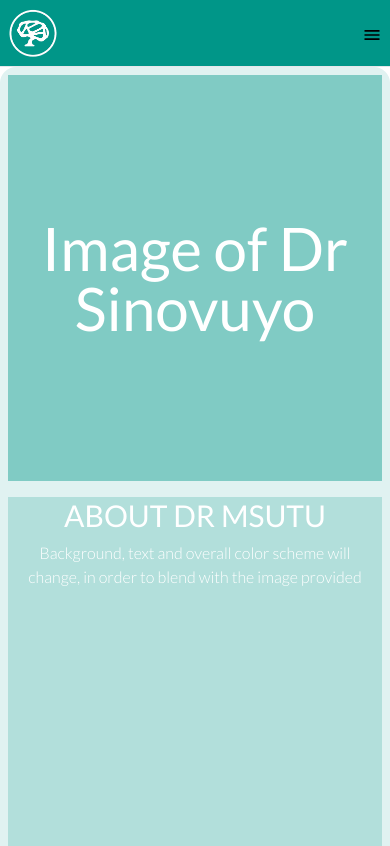
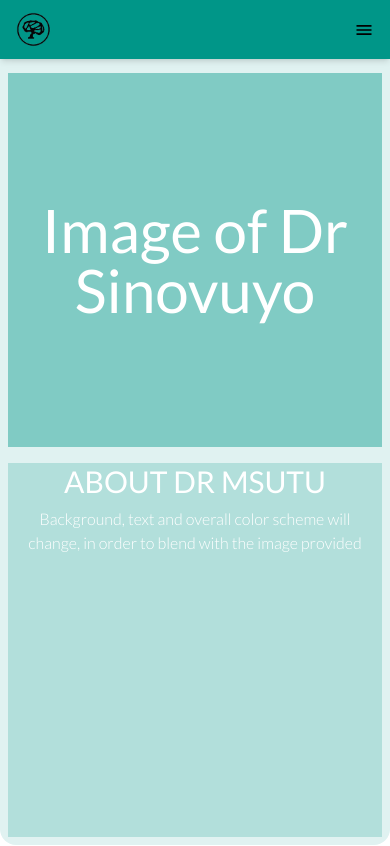
Before and after one commit to DuncanMoyo/drsinovuyomsutu, a Next.js app: page / in a window 390 px wide. Shown: the top 846 px of the page. Built offline with nearby package versions, Linux system fonts and the light colour scheme.

Commit message:
Added an AnchorLink for smooth scrolling

```diff
--- a/components/shared/Approach.tsx
+++ b/components/shared/Approach.tsx
@@ -1,6 +1,8 @@
+'use client'
+
 const Approach = () => {
   return (
-    <div className="bg-lightestTeal h-screen w-screen mx-auto mt-5 max-w-7xl flex flex-col rounded-2xl">
+    <div id="three" className="bg-lightestTeal h-screen w-screen mx-auto max-w-7xl flex flex-col rounded-2xl pt-16">
       <div className="border-solid mx-20 mb-5 md:mx-96 border-darkerTeal mt-10 border-2 rounded-lg text-center">
         <h1 className="text-base m-2 uppercase md:text-5xl">Consultations</h1>
       </div>
--- a/components/shared/ContactMe.tsx
+++ b/components/shared/ContactMe.tsx
@@ -70,7 +70,7 @@ const ContactMe = ({ message }: Props) => {
   };
 
   return (
-    <div className="h-screen justify-center mx-auto md:mt-20 w-screen max-w-5xl flex flex-col md:flex-row items-center rounded-2xl bg-lightestTeal">
+    <div id="four" className="h-full md:h-screen justify-center mx-auto md:mt-20 w-screen max-w-5xl flex flex-col md:flex-row items-center rounded-2xl mt-5 pt-8 md:pt-16 bg-lightestTeal">
       <div className="flex flex-col w-80 p-3 md:h-full justify-center rounded-2xl md:bg-lighterTeal">
         <p className="md:pb-10 p-5">
           To inquire about our pricing details, we kindly ask you to reach out
--- a/components/shared/Header.tsx
+++ b/components/shared/Header.tsx
@@ -1,28 +1,74 @@
+"use client";
+
+import { useState } from "react";
+import AnchorLink from "react-anchor-link-smooth-scroll";
+import { navLinks } from "@/lib/constants";
 import Image from "next/image";
-import Link from "next/link";
-import MobileMenu from "./MobileMenu";
+import Icon from "../ui/Icon";
 
 const Header = () => {
+  const [toggle, setToggle] = useState(false);
   return (
-    <header className="w-full border-b bg-darkestTeal">
-      <div className="max-w-7xl lg:mx-auto p-2 md:px-10 xl:px-0 w-full flex items-center justify-between">
-        <Link href="/">
+    <header className="w-full border-b bg-darkestTeal md:fixed">
+      <div className="max-w-7xl lg:mx-auto p-2 md:px-10 xl:px-0 w-full items-center justify-between md:justify-around hidden md:flex">
+        <AnchorLink href="#home">
           <Image
             src="/assets/images/logo_white.png"
-            alt="logo"
+            alt="logo_white"
             width={50}
             height={50}
           />
-        </Link>
+        </AnchorLink>
 
-        <nav className="w-full max-w-xs md:flex md:flex-between hidden">
-          <h1 className="text-headerColor uppercase">Links will be here</h1>
-        </nav>
-
-        <div className="flex w-32 justify-end gap-3">
-          <MobileMenu />
+        <div className="hidden md:justify-center md:flex">
+          <ol className="flex items-center justify-between p-0 m-0">
+            {navLinks.map(({ name, url }, index) => (
+              <AnchorLink
+                className="text-white hover:text-green mx-16 uppercase"
+                key={index}
+                href={url}
+              >
+                <li>{name}</li>
+              </AnchorLink>
+            ))}
+          </ol>
         </div>
       </div>
+
+      {/* MOBILE VIEW */}
+      <div
+        className={`fixed flex bg-darkestTeal overflow-x-hidden z-50 shadow-md px-4 top-0 left-0 right-0 w-full justify-between py-3 items-center md:hidden ${
+          toggle ? "transition-all ease-out duration-500" : ""
+        }`}
+      >
+        <AnchorLink href="#home">
+          <Image
+            src="/assets/images/logo_black.png"
+            alt="logo_black"
+            width={35}
+            height={35}
+          />
+        </AnchorLink>
+
+        <Icon
+          name={toggle ? "close" : "menu"}
+          onClick={() => setToggle(!toggle)}
+        />
+      </div>
+      {toggle && (
+        <div className="flex fixed top-10 bottom-0 left-0 right-0 z-30 md:hidden pt-20 bg-darkestTeal shadow-md border-b h-screen  border-gray flex-col transition-all ease-out duration-500">
+          {navLinks.map(({ name, url }, index) => (
+            <AnchorLink
+              onClick={() => setToggle(false)}
+              className="my-2 mx-auto text-lighterTeal font-robotoFont"
+              key={index}
+              href={url}
+            >
+              <span className="uppercase">{name}</span>
+            </AnchorLink>
+          ))}
+        </div>
+      )}
     </header>
   );
 };
--- a/components/shared/MobileMenu.tsx
+++ b/components/shared/MobileMenu.tsx
@@ -1,9 +1,16 @@
 "use client";
 
-import { Sheet, SheetContent, SheetTrigger } from "@/components/ui/sheet";
+import {
+  Sheet,
+  SheetClose,
+  SheetContent,
+  SheetTrigger,
+} from "@/components/ui/sheet";
 import Icon from "../ui/Icon";
 import Image from "next/image";
 import { Separator } from "../ui/separator";
+import { navLinks } from "@/lib/constants";
+import AnchorLink from "react-anchor-link-smooth-scroll";
 
 const MobileMenu = () => {
   return (
@@ -21,7 +28,19 @@ const MobileMenu = () => {
             height={50}
           />
           <Separator className="border border-gray-50" />
-          <h1>Links here</h1>
+          <ol className=" flex-col justify-center md:flex items-center md:justify-between p-0 m-0">
+            {navLinks.map(({ name, url }, index) => (
+              <AnchorLink
+                className=" text-black hover:text-green mx-16 uppercase"
+                key={index}
+                href={url}
+              >
+                <SheetClose asChild>
+                  <li className="font-robotoFont text-sm">{name}</li>
+                </SheetClose>
+              </AnchorLink>
+            ))}
+          </ol>
         </SheetContent>
       </Sheet>
     </nav>
--- a/components/shared/Profile.tsx
+++ b/components/shared/Profile.tsx
@@ -1,6 +1,8 @@
+'use client'
+
 const Profile = () => {
   return (
-    <div className="bg-lightestTeal h-screen w-screen mx-auto max-w-7xl flex flex-col md:flex-row rounded-2xl">
+    <div id="one" className="bg-lightestTeal h-screen w-screen mx-auto max-w-7xl flex flex-col md:flex-row rounded-2xl pt-16">
       <div className="flex flex-1 m-2 md:m-20 bg-lighterTeal flex-col order-2 md:order-1">
         <h1 className="uppercase text-3xl text-center text-white">
           About Dr Msutu
--- a/components/shared/Services.tsx
+++ b/components/shared/Services.tsx
@@ -1,3 +1,5 @@
+'use client'
+
 import {
   Accordion,
   AccordionContent,
@@ -8,7 +10,7 @@ import { servicesData } from "@/lib/constants";
 
 const Services = () => {
   return (
-    <div className="md:h-screen w-screen mx-auto max-w-7xl flex flex-col items-center mt-5 rounded-2xl justify-center">
+    <div id="two" className="md:h-screen w-screen mx-auto max-w-7xl flex flex-col items-center mt-10 md:mb-20 pt-16 rounded-2xl">
       <div className="border-solid border-darkerTeal mt-10 px-10 md:mx-96 border-2 rounded-lg text-center">
         <h1 className="text-base m-2 md:text-5xl uppercase">Services</h1>
       </div>
--- a/components/ui/Icon.tsx
+++ b/components/ui/Icon.tsx
@@ -2,9 +2,9 @@
 
 import { FC } from "react";
 import { IconContext } from "react-icons";
-import { MdMenu } from "react-icons/md";
+import { MdMenu, MdOutlineClose } from "react-icons/md";
 
-export const iconNames = ["menu"] as const;
+export const iconNames = ["menu", "close"] as const;
 
 export type IconName = (typeof iconNames)[number];
 
@@ -27,6 +27,8 @@ const selectIcon = (
   switch (iconName) {
     case "menu":
       return <MdMenu />;
+    case "close":
+      return <MdOutlineClose />;
     default:
       return <></>;
   }
--- a/lib/constants.ts
+++ b/lib/constants.ts
@@ -67,3 +67,22 @@ export const servicesData: {
     ],
   },
 ];
+
+export const navLinks: { name: string; url: string }[] = [
+  {
+    name: "one",
+    url: "#one",
+  },
+  {
+    name: "two",
+    url: "#two",
+  },
+  {
+    name: "three",
+    url: "#three",
+  },
+  {
+    name: "four",
+    url: "#four",
+  },
+];
--- a/package.json
+++ b/package.json
@@ -21,6 +21,7 @@
     "lucide-react": "^0.365.0",
     "next": "14.1.4",
     "react": "^18",
+    "react-anchor-link-smooth-scroll": "^1.0.12",
     "react-dom": "^18",
     "react-hook-form": "^7.51.3",
     "react-icons": "^5.0.1",
@@ -31,6 +32,7 @@
   "devDependencies": {
     "@types/node": "^20",
     "@types/react": "^18",
+    "@types/react-anchor-link-smooth-scroll": "^1.0.5",
     "@types/react-dom": "^18",
     "autoprefixer": "^10.0.1",
     "postcss": "^8",
```
Also changed, not shown: 1 other file (tests, documents, lock files or other folders).
